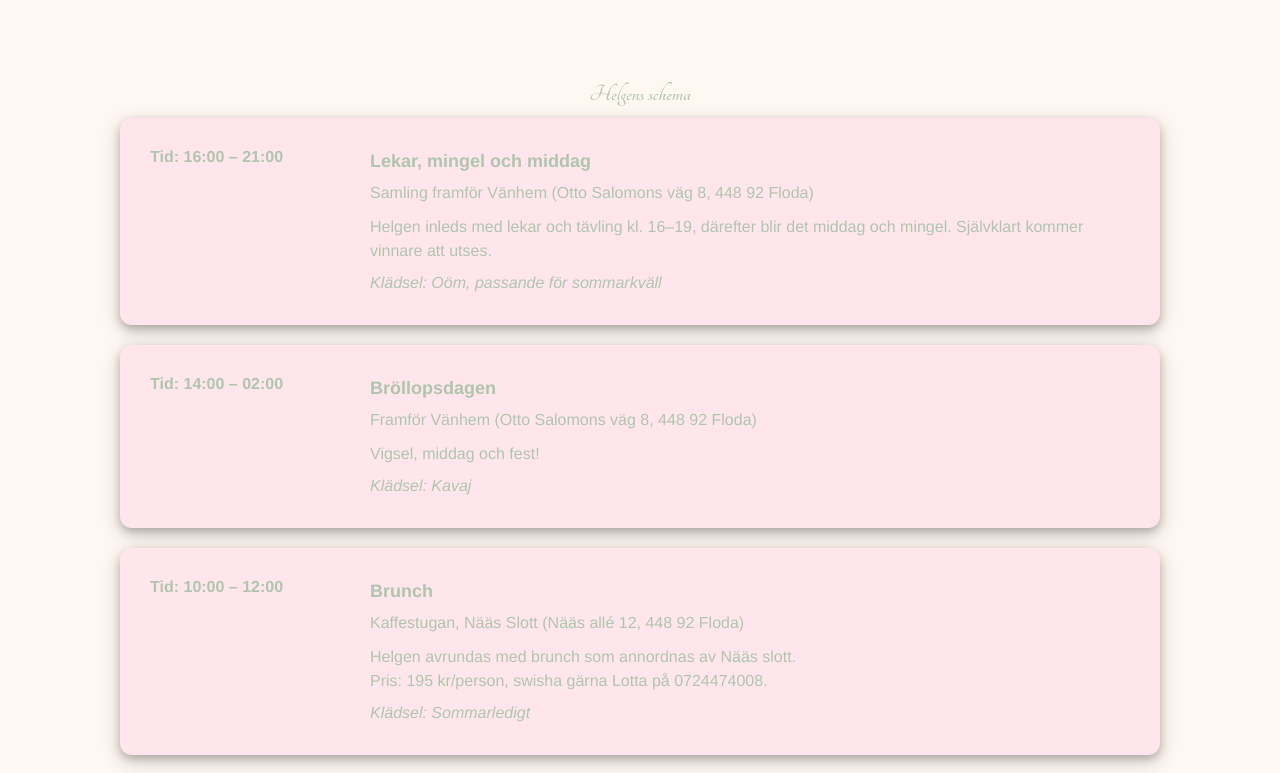
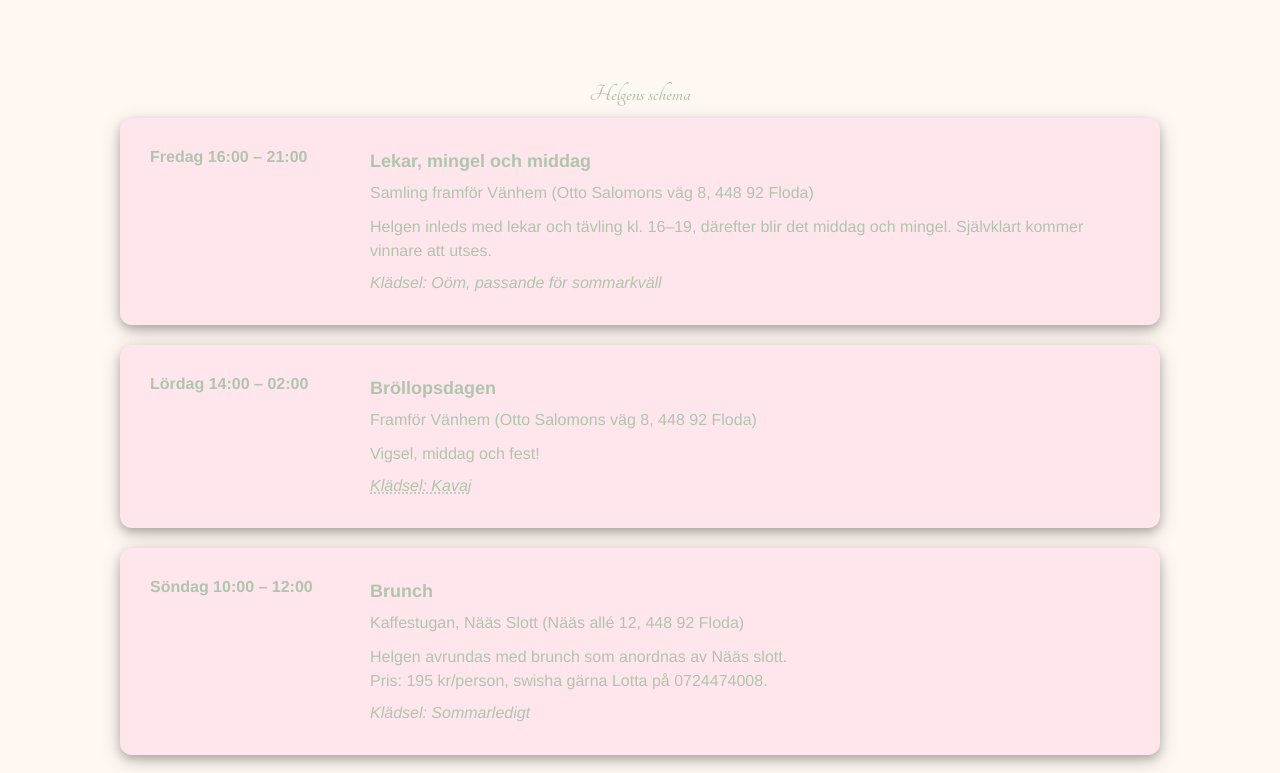
Before and after one commit to adawaks/sellmannwaks, a React (Create React App) app: page / in a window 1280 px wide. Shown: the part 1231-2004 px from the top of the page. Built offline with nearby package versions, Linux system fonts and the light colour scheme.

Commit message:
fixed typos and improved Schedule Section

```diff
--- a/src/components/Fotografering.jsx
+++ b/src/components/Fotografering.jsx
@@ -6,7 +6,7 @@ export default function Fotografering() {
       <div className="peach-block">
         <h1>Fotografering</h1>
         <p>
-          Ni får jättegärna ta bilder under fredagen, på dansgolvet på lörsdag och under söndagen.
+          Ni får jättegärna ta bilder under fredagen, på dansgolvet på lördag och under söndagen.
           Men under dagen och kvällen på lördagen kommer vi ha en fotograf med för att föreviga vår dag.
           Därför behöver inte ni tänka på att ta bilder, utan istället kan ni vara helt närvarande med oss.
         </p>
--- a/src/components/ScheduleSection.jsx
+++ b/src/components/ScheduleSection.jsx
@@ -1,8 +1,39 @@
-import React from "react";
+import React, { useState } from "react";
 
-function EventBox({ time, title, location, body, dress }) {
+function Tooltip({ text }) {
   return (
-    <div className="event-box">
+    <div
+      style={{
+        position: "absolute",
+        backgroundColor: "#fff",
+        color: "#000",
+        padding: "10px",
+        border: "1px solid #ccc",
+        borderRadius: "4px",
+        boxShadow: "0 2px 8px rgba(0,0,0,0.15)",
+        width: "350px",
+        zIndex: 1000,
+      }}
+    >
+      {text}
+    </div>
+  );
+}
+
+function EventBox({ time, title, location, body, dress, dressTooltip }) {
+  const [showTooltip, setShowTooltip] = useState(false);
+  const [tooltipPos, setTooltipPos] = useState({ x: 0, y: 0 });
+
+  const handleMouseEnter = (e) => {
+    const rect = e.target.getBoundingClientRect();
+    setTooltipPos({ x: rect.left, y: rect.bottom + window.scrollY });
+    setShowTooltip(true);
+  };
+
+  const handleMouseLeave = () => setShowTooltip(false);
+
+  return (
+    <div className="event-box" style={{ position: "relative" }}>
       <div className="event-time">{time}</div>
       <div className="event-info">
         <strong>{title}</strong>
@@ -13,7 +44,16 @@ function EventBox({ time, title, location, body, dress }) {
         {dress && (
           <>
             <div style={{ height: 8 }} />
-            <em>{dress}</em>
+            <em>
+              <span
+                onMouseEnter={dressTooltip ? handleMouseEnter : null}
+                onMouseLeave={dressTooltip ? handleMouseLeave : null}
+                style={{ textDecoration: dressTooltip ? "underline dotted" : "none", cursor: dressTooltip ? "pointer" : "default" }}
+              >
+                {dress}
+              </span>
+            </em>
+            {showTooltip && <Tooltip text={dressTooltip} style={{ top: tooltipPos.y, left: tooltipPos.x }} />}
           </>
         )}
       </div>
@@ -27,7 +67,7 @@ export default function ScheduleSection() {
       <h1>Helgens schema</h1>
 
       <EventBox
-        time="Tid: 16:00 – 21:00"
+        time="Fredag 16:00 – 21:00"
         title="Lekar, mingel och middag"
         location="Samling framför Vänhem (Otto Salomons väg 8, 448 92 Floda)"
         body="Helgen inleds med lekar och tävling kl. 16–19, därefter blir det middag och mingel. Självklart kommer vinnare att utses."
@@ -35,20 +75,21 @@ export default function ScheduleSection() {
       />
 
       <EventBox
-        time="Tid: 14:00 – 02:00"
+        time="Lördag 14:00 – 02:00"
         title="Bröllopsdagen"
         location="Framför Vänhem (Otto Salomons väg 8, 448 92 Floda)"
         body="Vigsel, middag och fest!"
         dress="Klädsel: Kavaj"
+        dressTooltip="Kavaj är i dagsläget den minst strikta klädkoden, den innebär oftast en hel kostym för mannen. Kavaj och byxa skall matcha. Kostymen kan vara både ljus och mörk, det beror på sammanhanget och årstiden. Skjortan bör vara ljus, det är även tillåtet att använda fluga istället för slips. Kvinnor har stor valmöjlighet och kan bära klänning, kjol, dräkt eller byxdress men kläderna skall vara elegantare än vardagsklädsel."
       />
 
       <EventBox
-        time="Tid: 10:00 – 12:00"
+        time="Söndag 10:00 – 12:00"
         title="Brunch"
         location="Kaffestugan, Nääs Slott (Nääs allé 12, 448 92 Floda)"
         body={
           <>
-            Helgen avrundas med brunch som annordnas av Nääs slott.
+            Helgen avrundas med brunch som anordnas av Nääs slott.
             <br />
             Pris: 195 kr/person, swisha gärna Lotta på 0724474008.
           </>
```
